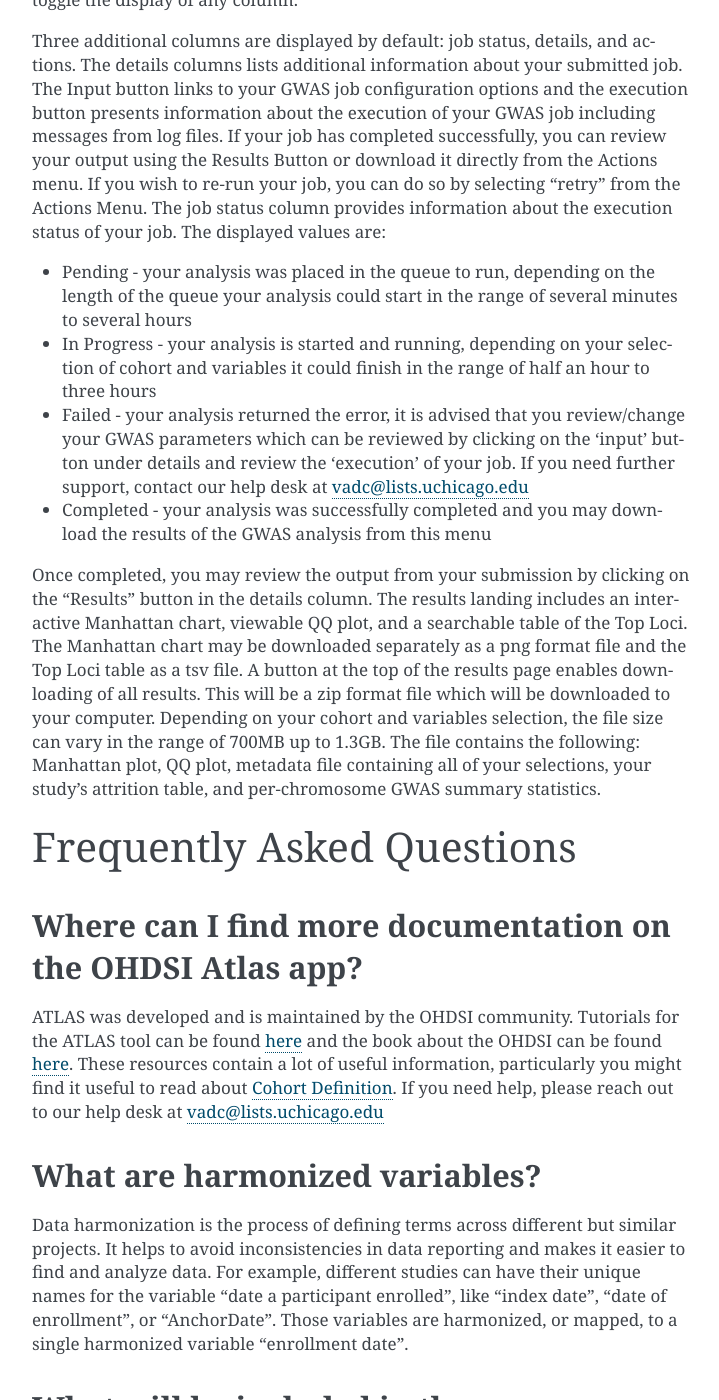
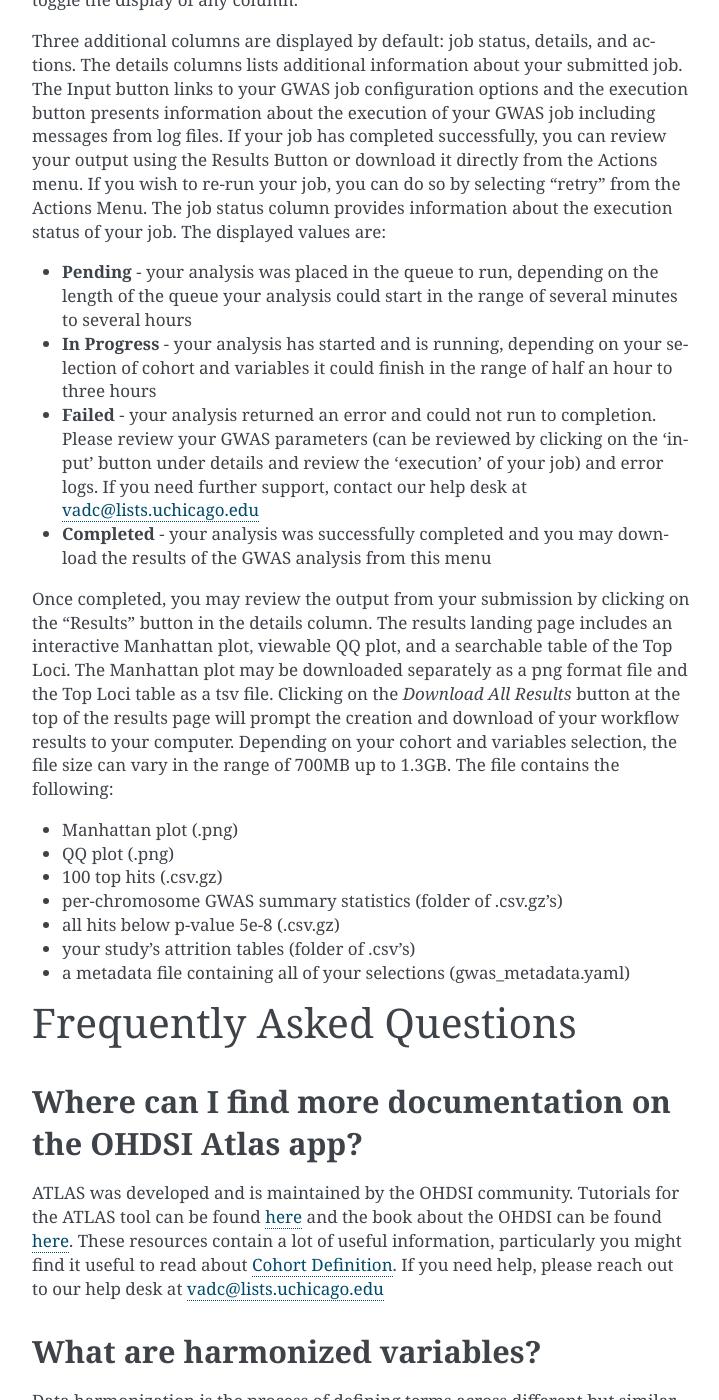
Before and after one commit to uc-cdis/va-doc, a Sphinx documentation site: the page built from docs/source/index.md, in a window 1280 px wide and 1400 px high, scrolled down 12551 px. Shown: the whole window, without its empty margins (388-1107 px from the left). Built offline with Sphinx 7.4.7, drawn with Linux system fonts in a browser that asks for light colours; some of the changed text lies outside the part shown.

Commit message:
Updated GWAS Results

```diff
--- a/docs/source/conf.py
+++ b/docs/source/conf.py
@@ -18,11 +18,11 @@
 # -- Project information -----------------------------------------------------
 
 project = 'va-doc'
-copyright = '2022, phyllis pischl, zuyi chen'
-author = 'phyllis pischl, zuyi chen'
+copyright = '2021, Center for Translational Data Science at the University of Chicago'
+author = 'CTDS staff'
 
 # The full version, including alpha/beta/rc tags
-release = '1.0.0'
+release = '2.1.0'
 
 
 # -- General configuration ---------------------------------------------------
--- a/docs/source/index.md
+++ b/docs/source/index.md
@@ -239,12 +239,20 @@
 
 Three additional columns are displayed by default: job status, details, and actions. The details columns lists additional information about your submitted job.  The Input button links to your GWAS job configuration options and the execution button presents information about the execution of your GWAS job including messages from log files.  If your job has completed successfully, you can review your output using the Results Button or download it directly from the Actions menu.  If you wish to re-run your job, you can do so by selecting "retry" from the Actions Menu.   The job status column provides information about the execution status of your job.  The displayed values are:
 
-* Pending - your analysis was placed in the queue to run, depending on the length of the queue your analysis could start in the range of several minutes to several hours
-* In Progress - your analysis is started and running, depending on your selection of cohort and variables it could finish in the range of half an hour to three hours
-* Failed - your analysis returned the error, it is advised that you review/change your GWAS parameters which can be reviewed by clicking on the 'input' button under details and review the 'execution' of your job.   If you need further support, contact our help desk at [vadc@lists.uchicago.edu](mailto:vadc@lists.uchicago.edu)
-* Completed - your analysis was successfully completed and you may download the results of the GWAS analysis from this menu
+* **Pending** - your analysis was placed in the queue to run, depending on the length of the queue your analysis could start in the range of several minutes to several hours
+* **In Progress** - your analysis has started and is running, depending on your selection of cohort and variables it could finish in the range of half an hour to three hours
+* **Failed** - your analysis returned an error and could not run to completion. Please review your GWAS parameters (can be reviewed by clicking on the ‘input’ button under details and review the ‘execution’ of your job) and error logs. If you need further support, contact our help desk at [vadc@lists.uchicago.edu](mailto:vadc@lists.uchicago.edu)
+* **Completed** - your analysis was successfully completed and you may download the results of the GWAS analysis from this menu
 
- Once completed, you may review the output from your submission by clicking on the "Results" button in the details column. The results landing includes an interactive Manhattan chart, viewable QQ plot, and a searchable table of the Top Loci.  The Manhattan chart may be downloaded separately as a png format file and the Top Loci table as a tsv file.  A button at the top of the results page enables downloading of all results.  This will be a zip format file which will be downloaded to your computer.  Depending on your cohort and variables selection, the file size can vary in the range of 700MB up to 1.3GB. The file contains the following: Manhattan plot, QQ plot, metadata file containing all of your selections, your study's attrition table, and per-chromosome GWAS summary statistics.
+ Once completed, you may review the output from your submission by clicking on the "Results" button in the details column. The results landing page includes an interactive Manhattan plot, viewable QQ plot, and a searchable table of the Top Loci.  The Manhattan plot may be downloaded separately as a png format file and the Top Loci table as a tsv file.  Clicking on the *Download All Results* button at the top of the results page will prompt the creation and download of your workflow results to your computer.   Depending on your cohort and variables selection, the file size can vary in the range of 700MB up to 1.3GB. The file contains the following:
+
+* Manhattan plot (.png)
+* QQ plot (.png)
+* 100 top hits (.csv.gz)
+* per-chromosome GWAS summary statistics (folder of .csv.gz’s)
+* all hits below p-value 5e-8 (.csv.gz)
+* your study’s attrition tables (folder of .csv’s)
+* a metadata file containing all of your selections (gwas_metadata.yaml)
 
 # Frequently Asked Questions
 
```
Also changed, not shown: docs/source/index.rst (+28 -21 lines), 9 other files.
